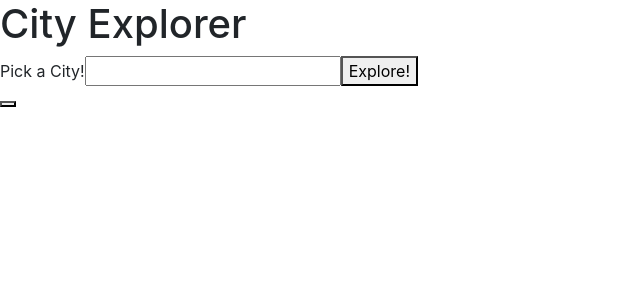
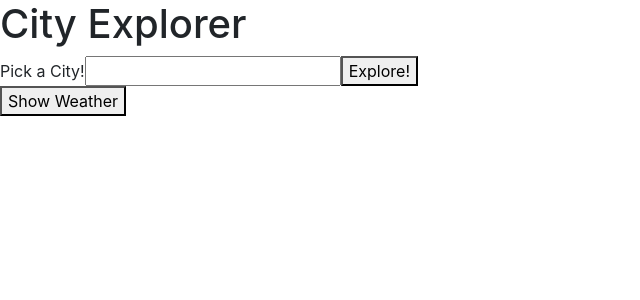
Before and after one commit to Shane-Patrick-Roach/city-explorer, a React (Create React App) app: page / in a window 1280 px wide. Shown: the top 300 px of the page, without its empty margins (0-640 px from the left). Built offline with nearby package versions, Linux system fonts and the light colour scheme.

Commit message:
got response back to front-end

```diff
--- a/src/App.js
+++ b/src/App.js
@@ -1,6 +1,7 @@
 import React from 'react';
 import axios from 'axios';
 import Card from 'react-bootstrap/Card';
+import { ListGroup } from 'react-bootstrap';
 
 
 
@@ -14,7 +15,8 @@ class App extends React.Component {
       showCityInfo: false,
       errorMessage: '',
       renderError: false,
-      weatherData: []
+      weatherData: [],
+      showWeatherData: false
 
     }
   }
@@ -53,14 +55,15 @@ class App extends React.Component {
 
     //route to hit //http://localhost:3002/weather?searchQuery=Seattle
     //let url = `${process.env.REACT_APP_SERVER_URL}/weather?searchQuery=${this.state.searchQuery}`
-    let url = 'http://localhost:3002/weather?searchQuery=Amman';
+    let url = `${process.env.REACT_APP_SERVER_URL}/weather?searchQuery=${this.state.searchQuery}`;
 
     let weatherResults = await axios.get(url);
 
     console.log(weatherResults.data);
 
     this.setState({
-      weatherData: weatherResults
+      weatherData: weatherResults.data,
+      showWeatherData: true
     })
 
   }
@@ -68,6 +71,13 @@ class App extends React.Component {
 
 
   render() {
+
+    let weatherToRender = this.state.weatherData.map((day, idx) =>
+      <ListGroup.Item key={idx}>
+        Date: {day.date}, High: {day.maxTemp}, Low: {day.lowTemp}, {day.description}
+      </ListGroup.Item>
+
+    )
 
     return (
       <>
@@ -108,8 +118,14 @@ class App extends React.Component {
 
           </article>}
           <article>
-            <button onClick={this.getWeatherInfo}></button>
-            <p>{this.weatherData}</p>
+            <button onClick={this.getWeatherInfo}>Show Weather</button>
+            {
+            this.state.showWeatherData &&
+              <ListGroup>
+                {weatherToRender}
+              </ListGroup>
+
+            }
 
           </article>
 
```
